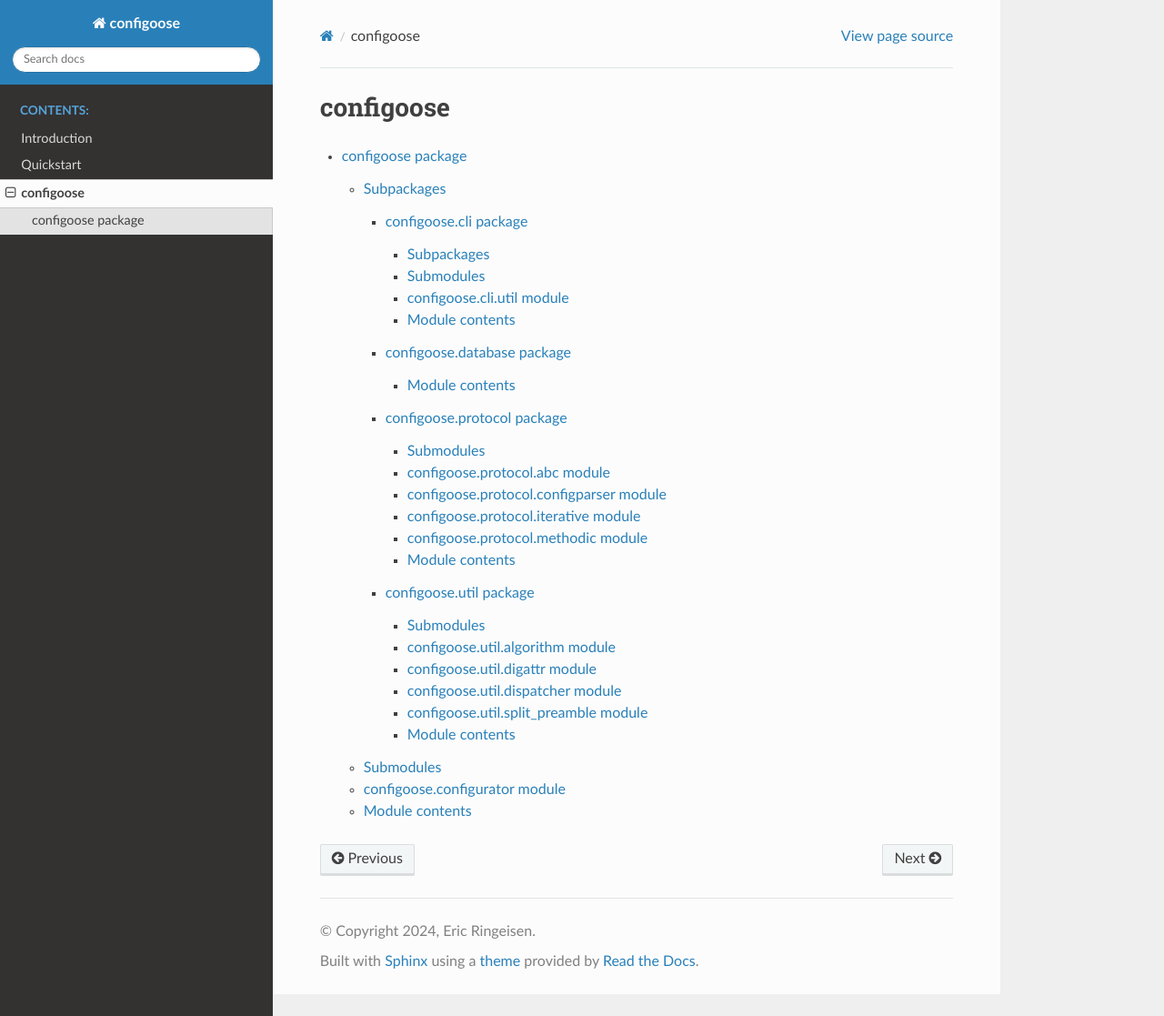
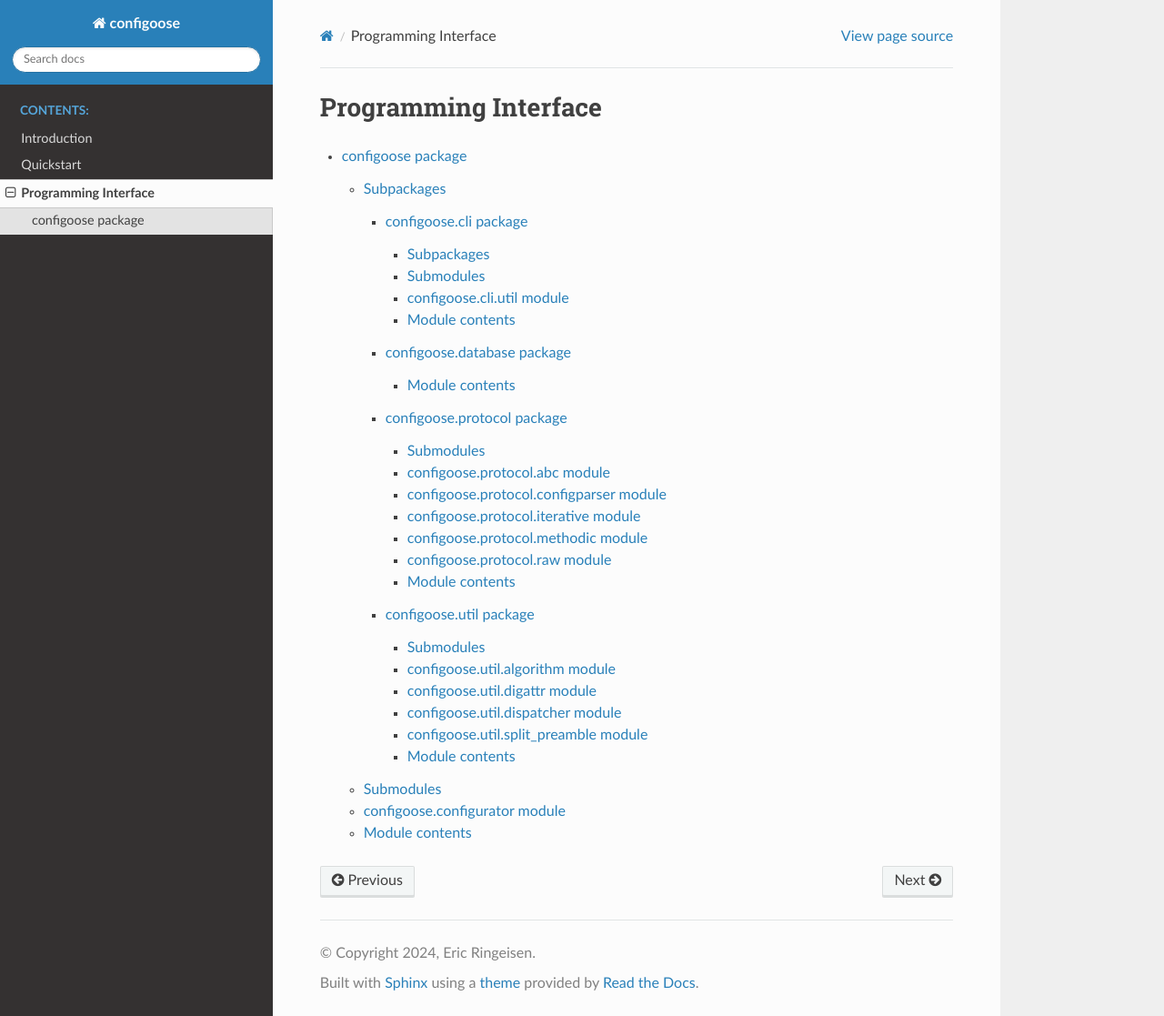
Before and after one commit to Gribouillis/configoose, a Sphinx documentation site: the page built from docs/source/modules.rst, in a window 1280 px wide and 1117 px high. Shown: the whole window at 91% size. Built offline with Sphinx 7.4.7 and the Read the Docs theme 2.0.0, drawn with Linux system fonts in a browser that asks for light colours.

Commit message:
Update autodoc to include raw.py

```diff
--- a/docs/source/conf.py
+++ b/docs/source/conf.py
@@ -36,5 +36,6 @@
 sys.path.insert(0, os.path.abspath("../../src/configoose"))
 
 autodoc_default_options = {
+    "members": True,
     "special-members": "__call__",
 }
--- a/docs/source/configoose.protocol.rst
+++ b/docs/source/configoose.protocol.rst
@@ -36,6 +36,14 @@
    :undoc-members:
    :show-inheritance:
 
+configoose.protocol.raw module
+-----------------------------------
+
+.. automodule:: configoose.protocol.raw
+   :members:
+   :undoc-members:
+   :show-inheritance:
+
 Module contents
 ---------------
 
--- a/docs/source/modules.rst
+++ b/docs/source/modules.rst
@@ -1,5 +1,5 @@
-configoose
-==========
+Programming Interface
+=====================
 
 .. toctree::
    :maxdepth: 4
```
